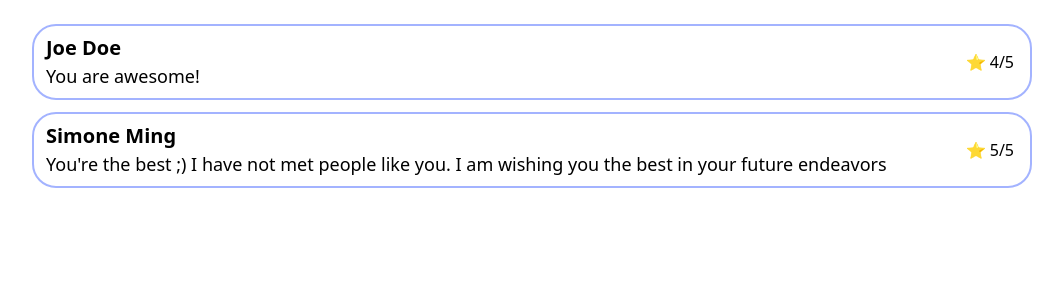
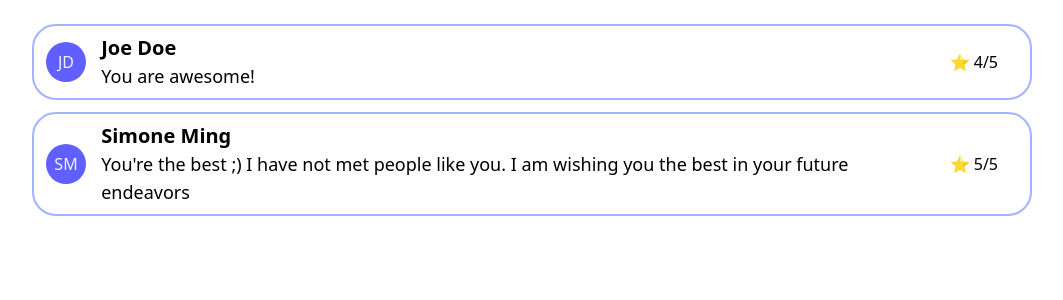
Before and after one commit to liangchow/crud-reactjs-firebase-app, a React (Vite) app: page / in a window 1280 px wide. Shown: the top 300 px of the page, without its empty margins (108-1171 px from the left). Built offline with nearby package versions, Linux system fonts and the light colour scheme.

Commit message:
Update App.jsx

```diff
--- a/src/App.jsx
+++ b/src/App.jsx
@@ -4,21 +4,46 @@ import './index.css'
 function App() {
 
   const [todos, setTodos] = useState([
-    {firstName: "Joe", lastName: "Doe", comment: "You are awesome!", rating: 4, status: true, src: "https://liangchow.github.io/assets/img/profile/lchow.jpg"},
+    {firstName: "Joe", lastName: "Doe", comment: "You are awesome!", rating: 4, status: true, src: ""},
     {firstName: "Simone", lastName: "Ming", comment: "You're the best ;) I have not met people like you. I am wishing you the best in your future endeavors", rating: 5, status: true, src: ""},
     ])
 
+  function handleToggleStatus(index){
+      setStatus(!status)
+      console.log(status)
+      todos[index].status == status;
+      console.log(todos[index].status)
+    }
+
+  function headshot(peer){
+    if (peer.src) {
+      return (
+        <image className='rounded-full border border-solid border-indigo-500 ' src={peer.src} width={40} height={40} style={{objectFit: "contain"}} alt="pp" />
+    )} else {
+      return (
+        <div className='size-[40px] rounded-full bg-indigo-500 inline-flex items-center justify-center '>
+            <p className={'text-base text-indigo-50 '}>{peer.firstName[0]}{peer.lastName[0]}</p>
+        </div>
+      )
+    }
+  }
 
   return (
     <div className='flex flex-col flex-1 gap-10'>
       <ul className='flex flex-col flex-1 gap-1 p-4'>
         {todos.map((todo, todoIndex) => (
           <li className="max-w-[1000px] w-full mx-auto flex justify-between items-center bg-white mt-2 p-2 hover:shadow-lg rounded-3xl border-2 border-solid border-indigo-300">
+            <div className='flex ml-1 w-15'>
+                      {headshot(todo)}
+            </div>
             <div className='flex flex-col ml-1 w-full'>
               <span className='text-lg sm:text-xl font-semibold '>{todo.firstName} {todo.lastName}</span>
               <span className='text-base sm:text-lg'>{todo.comment}</span>
             </div>
             <div className='flex p-2 ml-1 text-nowrap '>⭐ {todo.rating}/5</div>
+            <div className='flex flex-col items-center p-2 gap-2 '>
+              <button onClick={() => handleToggleStatus(index)}><i className={"text-indigo-600 hover:text-indigo-400 cursor-pointer transition " + (status==true ? " fa-solid fa-eye-slash" : " fa-solid fa-eye")}></i></button>
+            </div>
           </li>
         ))}
 
```
